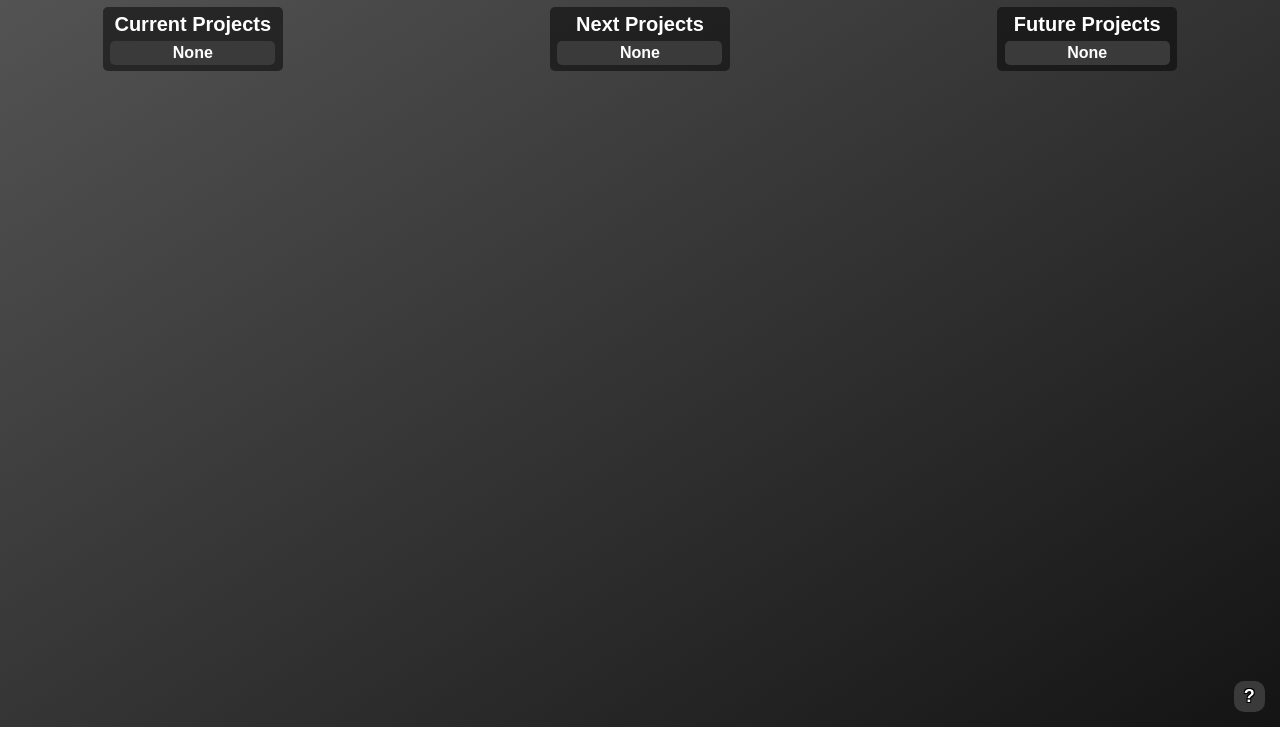
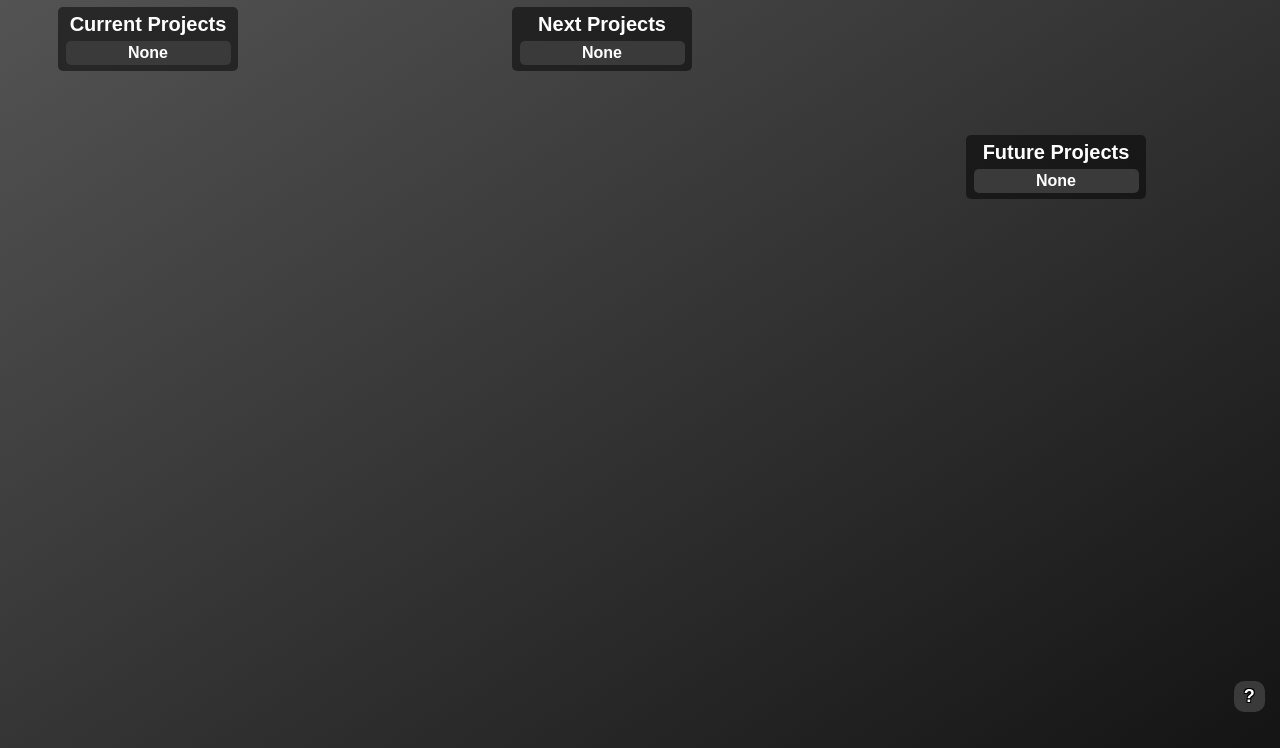
Before and after one commit to BobisBilly/bobisbilly.github.io, a plain HTML site: page index.html in a window 1280 px wide. Shown: the part 73-821 px from the top of the page. Before the commit the page ends 800 px from the top, so only its background shows below. Drawn offline with Linux system fonts and the light colour scheme.

Commit message:
modified:   main/style.css

```diff
--- a/main/style.css
+++ b/main/style.css
@@ -5,6 +5,10 @@ html {
     min-height: 100%;
 
     font-family: 'Fredoka', sans-serif;
+}
+
+body {
+    margin: 0;
 }
 
 .title-text {
@@ -55,8 +59,9 @@ p {
 
 .content {
     width: 85%;
-    margin: auto;
-
+    height: 100vh;
+    margin-left: 58px;
+    margin-right: 58px;
 }
 
 desc {
@@ -108,7 +113,9 @@ desc:hover {
     font-weight: bold;
     border-radius: 5px;
     width: var(--width-for-boxes);
+    margin: calc((100vh - 50%) / 2) auto;
     padding: 1px 5px;
     word-wrap: break-word;
     cursor: default;
+    vertical-align: middle;
 }
```
